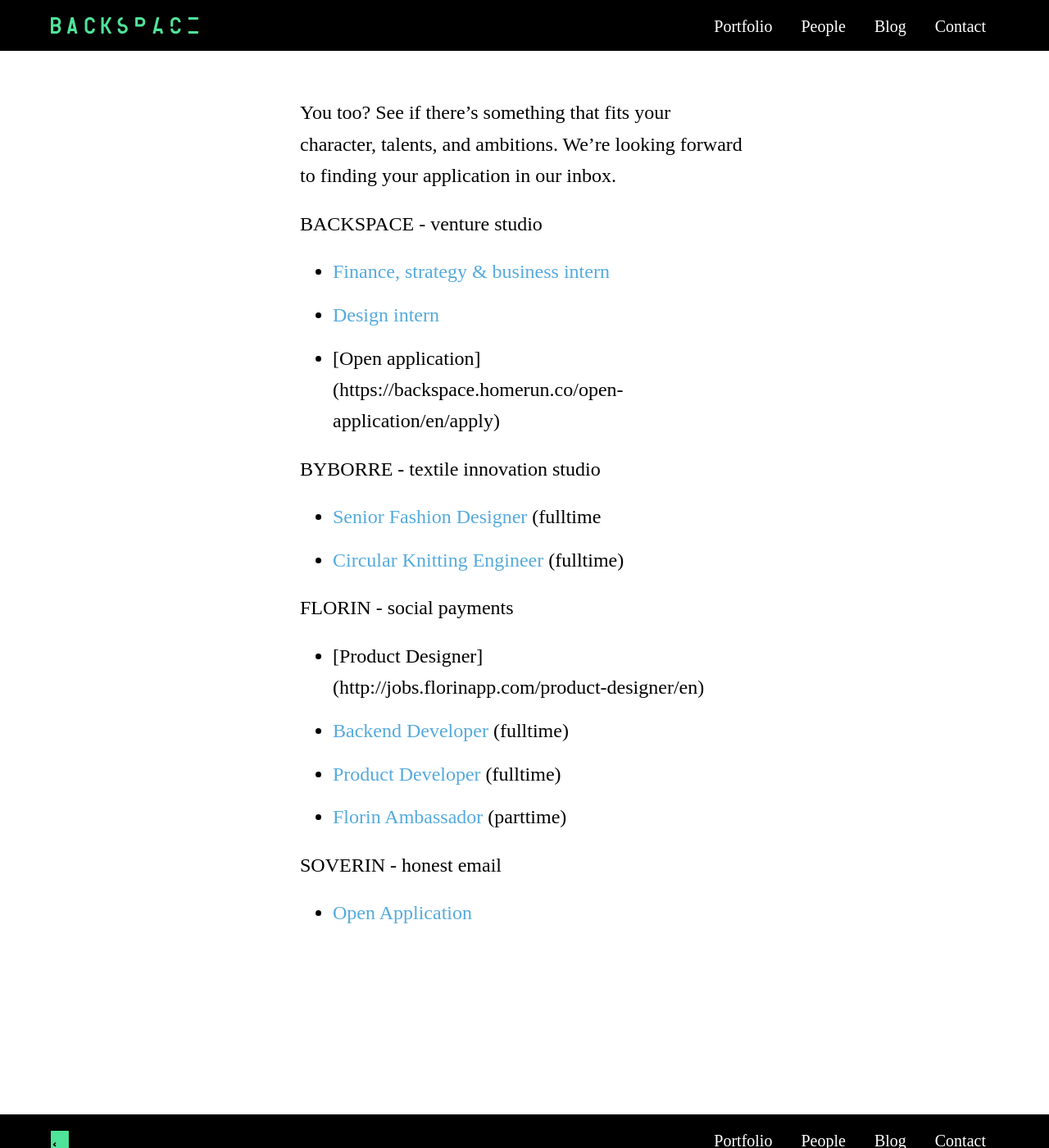
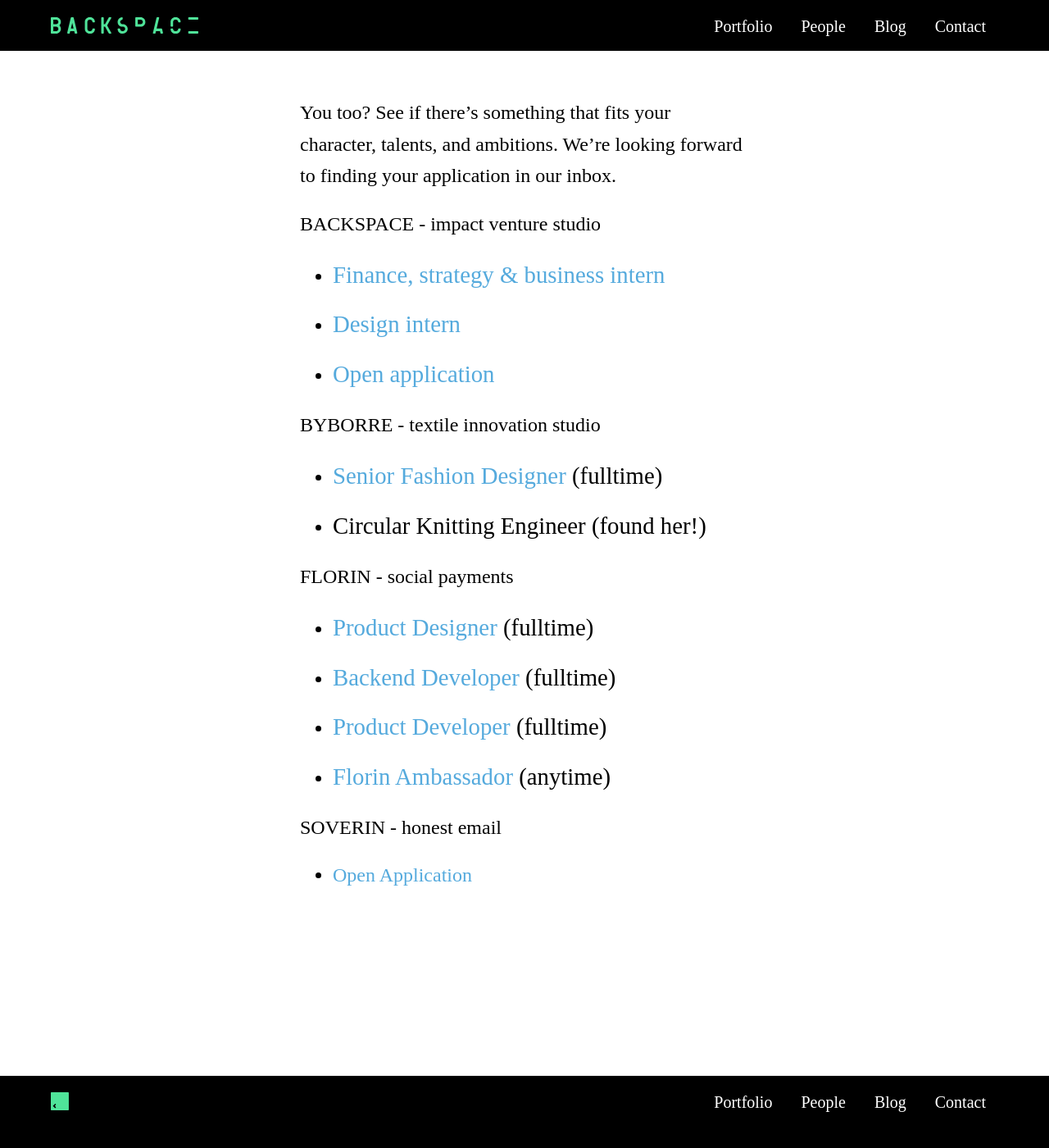
Before and after one commit to backspacehq/backspacehq.github.io, a Jekyll site: the page built from _posts/2016-10-04-work-with-us.markdown, in a window 1280 px wide and 1400 px high, scrolled down 980 px. Shown: the whole window at 82% size. Built offline with Jekyll 4.4.1, drawn with Linux system fonts in a browser that asks for light colours; comment, search, counter and statistics services are not loaded.

Commit message:
Updated Work With Us

```diff
--- a/_posts/2016-10-04-work-with-us.markdown
+++ b/_posts/2016-10-04-work-with-us.markdown
@@ -13,23 +13,29 @@
 
 You too? See if there's something that fits your character, talents, and ambitions. We're looking forward to finding your application in our inbox.
 
-BACKSPACE - venture studio
+BACKSPACE - impact venture studio
 
 * [Finance, strategy & business intern](https://backspace.homerun.co/finance-strategy-and-business-internship)
+
 * [Design intern](mailto: daisy@backspace.studio)
-* [Open application] (https://backspace.homerun.co/open-application/en/apply)
+
+* [Open application](https://backspace.homerun.co/open-application/en/apply)
 
 BYBORRE - textile innovation studio
 
-* [Senior Fashion Designer](https://byborre.homerun.co/senior-designer) (fulltime
-* [Circular Knitting Engineer](she exists!) (fulltime)
+* [Senior Fashion Designer](https://byborre.homerun.co/senior-designer) (fulltime)
+
+* Circular Knitting Engineer (found her!)
 
 FLORIN - social payments
 
-* [Product Designer] (http://jobs.florinapp.com/product-designer/en)
+* [Product Designer](http://jobs.florinapp.com/product-designer/en) (fulltime)
+
 * [Backend Developer](http://jobs.florinapp.com/backend-developer) (fulltime)
+
 * [Product Developer](http://jobs.florinapp.com/product-developer) (fulltime)
-* [Florin Ambassador](http://florinapp.com/ambassadeur) (parttime)
+
+* [Florin Ambassador](http://florinapp.com/ambassadeur) (anytime)
 
 SOVERIN - honest email
 
```
